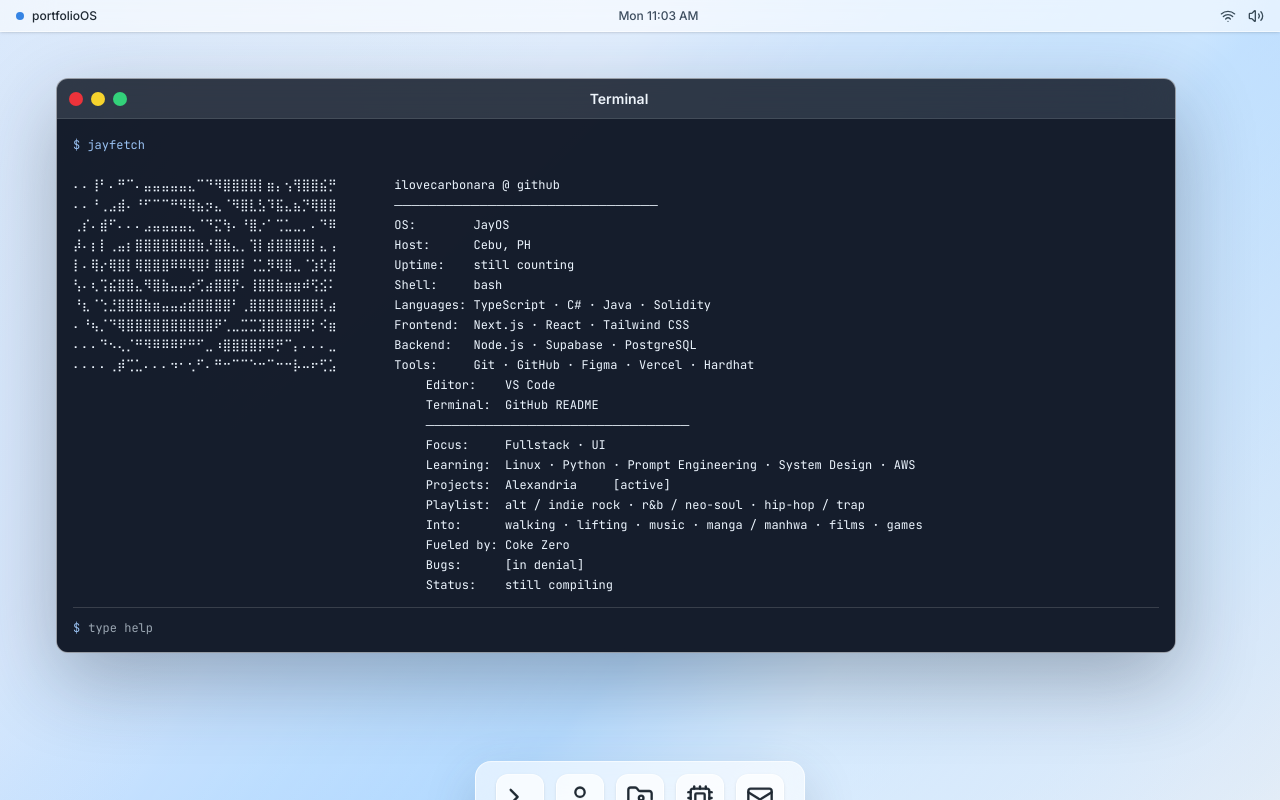
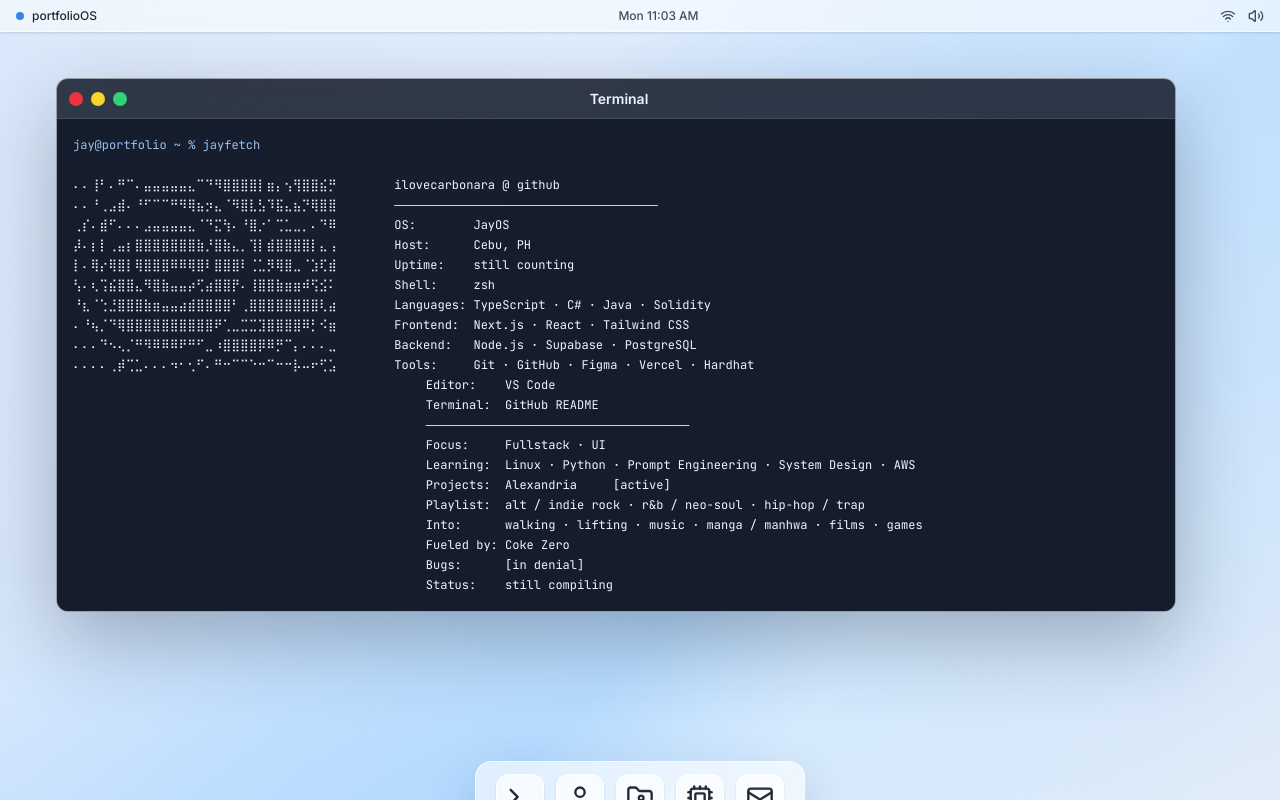
Before and after one commit to ilovecarbonara/jaygmz-portfolio, a Next.js app: page / in a window 1280 px wide. Built offline with nearby package versions, Linux system fonts and the light colour scheme.

Commit message:
feat: add terminal launch and  build zsh ui

```diff
--- a/apps/Terminal.tsx
+++ b/apps/Terminal.tsx
@@ -5,6 +5,7 @@ import type { AppId } from "@/components/Desktop";
 
 type TerminalProps = {
   onOpenWindow: (id: AppId) => void;
+  mode: "intro" | "shell";
 };
 
 const jayArt = [
@@ -26,7 +27,7 @@ const jayInfo = [
   "OS:        JayOS",
   "Host:      Cebu, PH",
   "Uptime:    still counting",
-  "Shell:     bash",
+  "Shell:     zsh",
   "Languages: TypeScript · C# · Java · Solidity",
   "Frontend:  Next.js · React · Tailwind CSS",
   "Backend:   Node.js · Supabase · PostgreSQL",
@@ -63,10 +64,14 @@ const commandHelp = [
   "  open projects  Open Projects window",
   "  open skills    Open Skills window",
   "  open contact   Open Contact window",
+  "  pwd            Print working directory",
+  "  date           Print current date",
   "  open terminal  Focus terminal",
 ];
 
-export default function Terminal({ onOpenWindow }: TerminalProps) {
+const prompt = "jay@portfolio ~ %";
+
+export default function Terminal({ onOpenWindow, mode }: TerminalProps) {
   const jayfetchLines = useMemo(() => {
     const maxLines = Math.max(jayArt.length, jayInfo.length);
 
@@ -78,14 +83,18 @@ export default function Terminal({ onOpenWindow }: TerminalProps) {
     });
   }, []);
 
-  const startupLines = useMemo(() => ["$ jayfetch", "", ...jayfetchLines], [jayfetchLines]);
+  const startupLines = useMemo(() => [`${prompt} jayfetch`, "", ...jayfetchLines], [jayfetchLines]);
 
   const [history, setHistory] = useState<string[]>([]);
   const [input, setInput] = useState("");
-  const [ready, setReady] = useState(false);
+  const [ready, setReady] = useState(mode === "shell");
   const scrollRef = useRef<HTMLDivElement>(null);
 
   useEffect(() => {
+    if (mode === "shell") {
+      return;
+    }
+
     let index = 0;
     const timer = window.setInterval(() => {
       if (index >= startupLines.length) {
@@ -106,7 +115,7 @@ export default function Terminal({ onOpenWindow }: TerminalProps) {
     }, 80);
 
     return () => window.clearInterval(timer);
-  }, [startupLines]);
+  }, [mode, startupLines]);
 
   useEffect(() => {
     scrollRef.current?.scrollTo({ top: scrollRef.current.scrollHeight });
@@ -120,7 +129,7 @@ export default function Terminal({ onOpenWindow }: TerminalProps) {
       return;
     }
 
-    const commandEcho = `$ ${rawCommand}`;
+    const commandEcho = `${prompt} ${rawCommand}`;
     let output: string[] = [];
 
     if (command === "help") {
@@ -133,6 +142,10 @@ export default function Terminal({ onOpenWindow }: TerminalProps) {
       output = ["ilovecarbonara - fullstack · UI"];
     } else if (command === "ls") {
       output = ["about  projects  skills  contact"];
+    } else if (command === "pwd") {
+      output = ["/Users/jay/portfolio"];
+    } else if (command === "date") {
+      output = [new Date().toString()];
     } else if (command === "open terminal") {
       output = ["terminal is already focused"];
       onOpenWindow("terminal");
@@ -143,12 +156,12 @@ export default function Terminal({ onOpenWindow }: TerminalProps) {
         onOpenWindow(target);
         output = [`opening ${target}...`];
       } else {
-        output = [`bash: command not found: ${rawCommand}`];
+        output = [`zsh: command not found: ${rawCommand}`];
       }
     } else if (command.length === 0) {
       output = [];
     } else {
-      output = [`bash: command not found: ${rawCommand}`];
+      output = [`zsh: command not found: ${rawCommand}`];
     }
 
     setHistory((current) => [...current, commandEcho, ...output]);
@@ -169,16 +182,16 @@ export default function Terminal({ onOpenWindow }: TerminalProps) {
     <div className="flex h-full min-h-90 flex-col bg-[#111827]/90 p-4 font-mono text-[12px] text-[#edf6ff] sm:text-xs">
       <div ref={scrollRef} className="min-h-0 flex-1 overflow-auto whitespace-pre leading-5">
         {history.map((line, index) => (
-          <p key={`${line}-${index}`} className={line?.startsWith("$") ? "text-[#99c1f1]" : "text-[#edf6ff]"}>
+          <p key={`${line}-${index}`} className={line?.startsWith(prompt) ? "text-[#99c1f1]" : "text-[#edf6ff]"}>
             {line || " "}
           </p>
         ))}
         {!ready ? <span className="animate-pulse text-[#99c1f1]">█</span> : null}
       </div>
-      {ready ? (
+      {ready && mode === "shell" ? (
         <form onSubmit={handleSubmit} className="mt-3 flex shrink-0 items-center gap-2 border-t border-white/15 pt-3">
-          <label htmlFor="terminal-input" className="text-[#99c1f1]">
-            $
+          <label htmlFor="terminal-input" className="shrink-0 text-[#99c1f1]">
+            {prompt}
           </label>
           <input
             id="terminal-input"
--- a/components/Desktop.tsx
+++ b/components/Desktop.tsx
@@ -53,6 +53,7 @@ export default function Desktop() {
 	const [zIndexMap, setZIndexMap] = useState<Record<AppId, number>>(initialZIndexMap);
 	const [positions, setPositions] = useState<Record<AppId, Position>>(initialPositions);
 	const [nextZIndex, setNextZIndex] = useState(2);
+	const [terminalIntroClosed, setTerminalIntroClosed] = useState(false);
 
 	const appMap = useMemo(() => new Map(apps.map((app) => [app.id, app])), []);
 
@@ -67,6 +68,10 @@ export default function Desktop() {
 	}
 
 	function closeWindow(id: AppId) {
+		if (id === "terminal") {
+			setTerminalIntroClosed(true);
+		}
+
 		setOpenWindows((current) => current.filter((windowId) => windowId !== id));
 	}
 
@@ -87,7 +92,7 @@ export default function Desktop() {
 	function renderApp(id: AppId) {
 		switch (id) {
 			case "terminal":
-				return <Terminal onOpenWindow={openWindow} />;
+				return <Terminal mode={terminalIntroClosed ? "shell" : "intro"} onOpenWindow={openWindow} />;
 			case "about":
 				return <About />;
 			case "projects":
```
